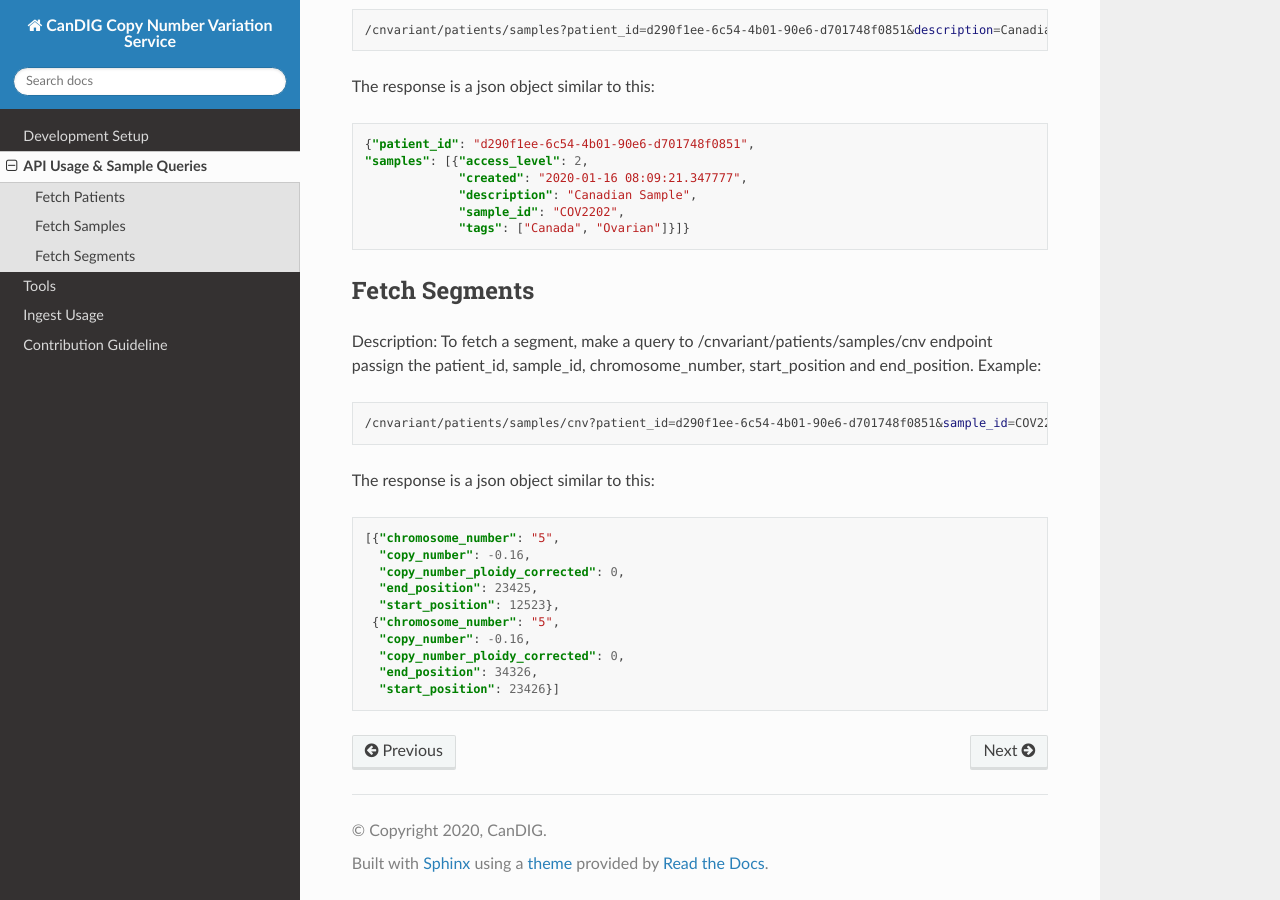
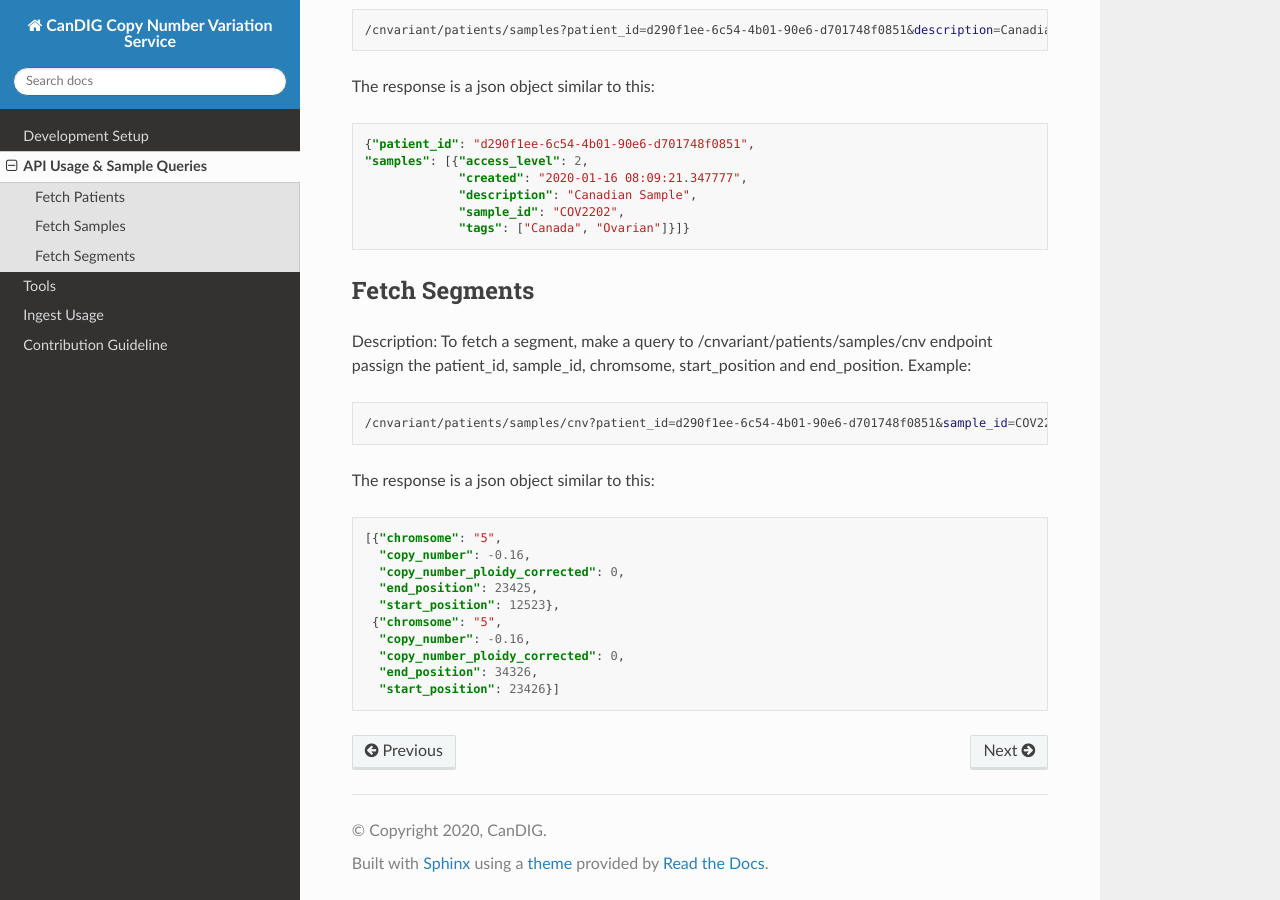
Before and after one commit to CanDIG/candig_cnv_service, a Sphinx documentation site: the page built from docs/api.rst, in a window 1280 px wide and 900 px high, scrolled down 1001 px. Built offline with Sphinx 7.4.7 and the Read the Docs theme 2.0.0, drawn with Linux system fonts in a browser that asks for light colours.

Commit message:
Change chromosome_number to chromosome, add to CNV PK

```diff
--- a/docs/api.rst
+++ b/docs/api.rst
@@ -65,23 +65,23 @@ The response is a json object similar to this:
 --------------
 Fetch Segments
 --------------
-Description: To fetch a segment, make a query to /cnvariant/patients/samples/cnv endpoint passign the  patient_id, sample_id, chromosome_number, start_position and end_position.
+Description: To fetch a segment, make a query to /cnvariant/patients/samples/cnv endpoint passign the  patient_id, sample_id, chromsome, start_position and end_position.
 Example:
 
 .. code-block:: bash
 
-    /cnvariant/patients/samples/cnv?patient_id=d290f1ee-6c54-4b01-90e6-d701748f0851&sample_id=COV2202&chromosome_number=5&start_position=12522&end_position=34326
+    /cnvariant/patients/samples/cnv?patient_id=d290f1ee-6c54-4b01-90e6-d701748f0851&sample_id=COV2202&chromsome=5&start_position=12522&end_position=34326
 
 The response is a json object similar to this:
 
 .. code-block:: json
 
- [{"chromosome_number": "5",
+ [{"chromsome": "5",
    "copy_number": -0.16,
    "copy_number_ploidy_corrected": 0,
    "end_position": 23425,
    "start_position": 12523},
-  {"chromosome_number": "5",
+  {"chromsome": "5",
    "copy_number": -0.16,
    "copy_number_ploidy_corrected": 0,
    "end_position": 34326,
--- a/docs/tools.rst
+++ b/docs/tools.rst
@@ -9,9 +9,9 @@ file is ingested.
 The Ingester class currently accepts CSV and TSV formatted CNV files. These files should contain
 the following headers otherwise they will not be accepted:
 
-================= ============== ============ =========== ============================
-chromosome_number start_position end_position copy_number copy_number_ploidy_corrected
-================= ============== ============ =========== ============================
+========= ============== ============ =========== ============================
+chromsome start_position end_position copy_number copy_number_ploidy_corrected
+========= ============== ============ =========== ============================
 
 Other than header validation, the ingester **does not** check the contents of the file
 at this time. It is up to the uploader to insure that the data is valid.
```
Also changed, not shown: 4 other files.
